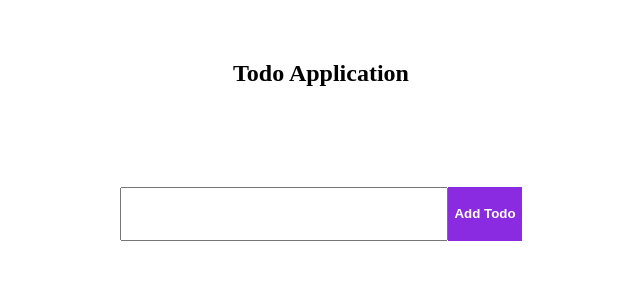
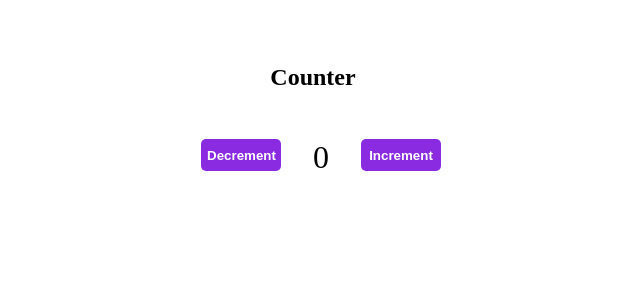
Before and after one commit to nlprasanna5/Redux-assignment, a React (Vite) app: page / in a window 1280 px wide. Shown: the top 300 px of the page, without its empty margins (327-967 px from the left). Built offline with nearby package versions, Linux system fonts and the light colour scheme.

Commit message:
created counter app

```diff
--- a/src/App.jsx
+++ b/src/App.jsx
@@ -1,58 +1,27 @@
-import React, { useState } from 'react';
-import { useDispatch, useSelector } from 'react-redux';
-import { addTodo, removeTodo,toggleComplete } from './Features/Todo/TodoSlice';
+import React from 'react'
+import { useSelector, useDispatch } from 'react-redux'
+import { decrement, increment } from './Features/Todo/counter';
 import style from './App.module.css';
 
-
-function App() {
-  const [text, setText] = useState('');
-  const todos = useSelector((state) => state.todos);
+export  default function App() {
+  const count = useSelector((state) => state.counter.value)
   const dispatch = useDispatch();
 
-  const handleSubmit = (event) => {
-    event.preventDefault();
-    dispatch(addTodo(text));
-    setText('');
-  };
+  return (
+    <div>
+    <h2>Counter</h2>
+    <div className={style.container}>
+    <button aria-label="Decrement value" onClick={() => dispatch(decrement())} className={style.btn}>
+        Decrement
+      </button>
+      <span>{count}</span>
+      <button aria-label="Increment value" onClick={() => dispatch(increment())} className={style.btn}>
+        Increment
+      </button>
 
-  const handleRemove = (id) => {
-    dispatch(removeTodo(id));
-  };
-  const handleToggleComplete = (id) => {
-    dispatch(toggleComplete(id));
-  };
 
-  return (
-    <div className={style.container}>
-      <div className={style.name}>
-        <h2>Todo Application</h2>
-      </div>
-      <form onSubmit={handleSubmit}>
-        <input value={text} onChange={(e) => setText(e.target.value)} />
-        <button className={style.btn}>Add Todo</button>
-      </form>
-      <ul>
-        {todos.map((todo) => (
-          <>
-          <li className={style.content}>
-            <p key={todo.id} style={{ textDecoration: todo.completed ? 'line-through' : 'none' }}>
-              {todo.text}
-            </p>
-           <div>
-            <button onClick={()=>handleToggleComplete(todo.id)} className={style.addBtn}>
-              completed
-            </button>
-            </div>
-            <div>
-            <button onClick={() => handleRemove(todo.id)} className={style.addBtn}>Remove</button>
-            </div>
-            </li>
 
-          </>
-        ))}
-      </ul>
     </div>
-  );
+    </div>
+  )
 }
-
-export default App;
--- a/src/App.module.css
+++ b/src/App.module.css
@@ -1,71 +1,25 @@
-.container {
+ .container {
     height:100vh;
     width:100vw;
     display: flex;
-    flex-direction: column;
-
-
-
-}
-
-form {
-    display: flex;
     justify-content: center;
-    margin-top:5rem;
-    /* align-items: center; */
-}
-
-.name {
-    display: flex;
-    justify-content: center;
-    margin-top: 2rem;
-}
-
-input {
-    height: 3rem;
-    width:20rem;
-    font-size: 1.5rem;
+    gap:2rem;
+    margin-top: 3rem;
+    font-size: 2rem;
 }
 
 .btn {
+    height:2rem;
+    width:5rem;
     background-color: blueviolet;
-    border: transparent;
     color: white;
     font-weight: bold;
+    border: transparent;
+    border-radius: 5px;
     cursor: pointer;
 }
-.content {
-    display: flex;
-    flex-direction: row;
-    gap:1rem;
-    justify-content: center;
-    border: 2px solid red;
-    height: 3rem;
-    width:22rem;
-    align-items: center;
+
+h2 {
+    text-align: center;
+    margin-top: 4rem;
 }
-
-ul {
-    display: flex;
-    justify-content: center;
-    gap:1rem;
-    align-items: center;
-    flex-direction: column;
-    margin:2rem;
-    font-size: 1.5rem;
-
-    /* border: 2px solid green; */
-    /* font-size: 2rem; */
-
-}
-
-.addBtn {
-    background-color: blueviolet;
-    border: transparent;
-    color: white;
-    font-weight: bold;
-    cursor: pointer;
-    padding:0.5rem;
-    border-radius: 5px;
-
-}
--- a/src/Features/Todo/TodoSlice.jsx
+++ /dev/null
@@ -1,69 +0,0 @@
-
-import { createSlice } from '@reduxjs/toolkit';
-
-let nextTodoId = 0;
-
-const todosSlice = createSlice({
-  name: 'todos',
-  initialState: [],
-  reducers: {
-    addTodo: {
-      reducer(state, action) {
-        const { id, text, completed } = action.payload;
-        state.push({ id, text, completed });
-      },
-      prepare(text) {
-        return { payload: { id: ++nextTodoId, text, completed: false } };
-      },
-    },
-    removeTodo(state, action) {
-      const id = action.payload;
-      return state.filter((todo) => todo.id !== id);
-    },
-    toggleComplete(state, action) {
-      const todo = state.find((todo) => todo.id === action.payload);
-      if (todo) {
-        todo.completed = !todo.completed;
-      }
-    },
-  },
-});
-
-export const { addTodo, removeTodo, toggleComplete } = todosSlice.actions;
-
-export default todosSlice.reducer;
-
-
-
-
-
-
-
-
-// import { createSlice } from '@reduxjs/toolkit';
-
-// let nextTodoId = 0;
-
-// const todosSlice = createSlice({
-//   name: 'todos',
-//   initialState: [],
-//   reducers: {
-//     addTodo: {
-//       reducer(state, action) {
-//         const { id, text } = action.payload;
-//         state.push({ id, text });
-//       },
-//       prepare(text) {
-//         return { payload: { id: ++nextTodoId, text } };
-//       },
-//     },
-//     removeTodo(state, action) {
-//       const id = action.payload;
-//       return state.filter((todo) => todo.id !== id);
-//     },
-//   },
-// });
-
-// export const { addTodo, removeTodo } = todosSlice.actions;
-
-// export default todosSlice.reducer;
--- /dev/null
+++ b/src/Features/Todo/counter.jsx
@@ -0,0 +1,24 @@
+import { createSlice } from '@reduxjs/toolkit'
+
+export const counterSlice = createSlice({
+  name: 'counter',
+  initialState: {
+    value: 0,
+  },
+  reducers: {
+    increment: (state) => {
+      state.value += 1
+    },
+    decrement: (state) => {
+      state.value -= 1
+    },
+    incrementByAmount: (state, action) => {
+      state.value += action.payload
+    },
+  },
+})
+
+// Action creators are generated for each case reducer function
+export const { increment, decrement, incrementByAmount } = counterSlice.actions
+
+export default counterSlice.reducer;
--- a/src/main.jsx
+++ b/src/main.jsx
@@ -4,7 +4,7 @@
 import './index.css';
 import { Provider } from 'react-redux';
 // import store from './store/store';
-import store from './store/store.jsx'
+import store from './store/store.jsx';
 
 
 ReactDOM.createRoot(document.getElementById('root')).render(
--- a/src/store/store.jsx
+++ b/src/store/store.jsx
@@ -1,11 +1,8 @@
-import { configureStore } from '@reduxjs/toolkit';
-// import todosReducer from './todosSlice';
-import todosReducer from '../Features/Todo/TodoSlice'
+import { configureStore } from '@reduxjs/toolkit'
+import counterReducer from '../Features/Todo/counter'
 
-const store = configureStore({
+export default configureStore({
   reducer: {
-    todos: todosReducer
+    counter: counterReducer
   },
-});
-
-export default store;
+})
```
